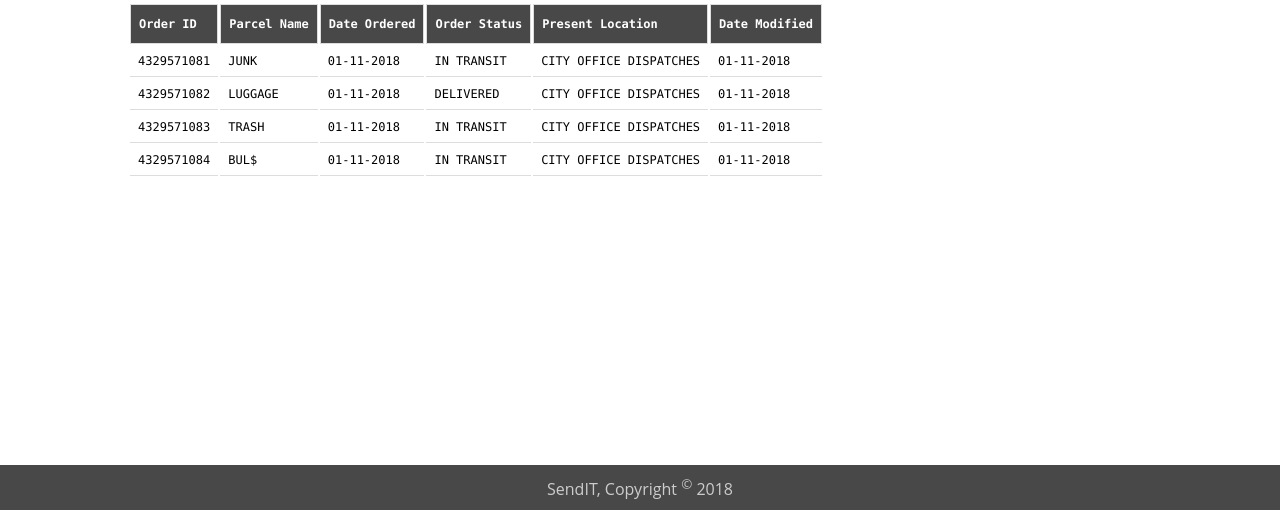
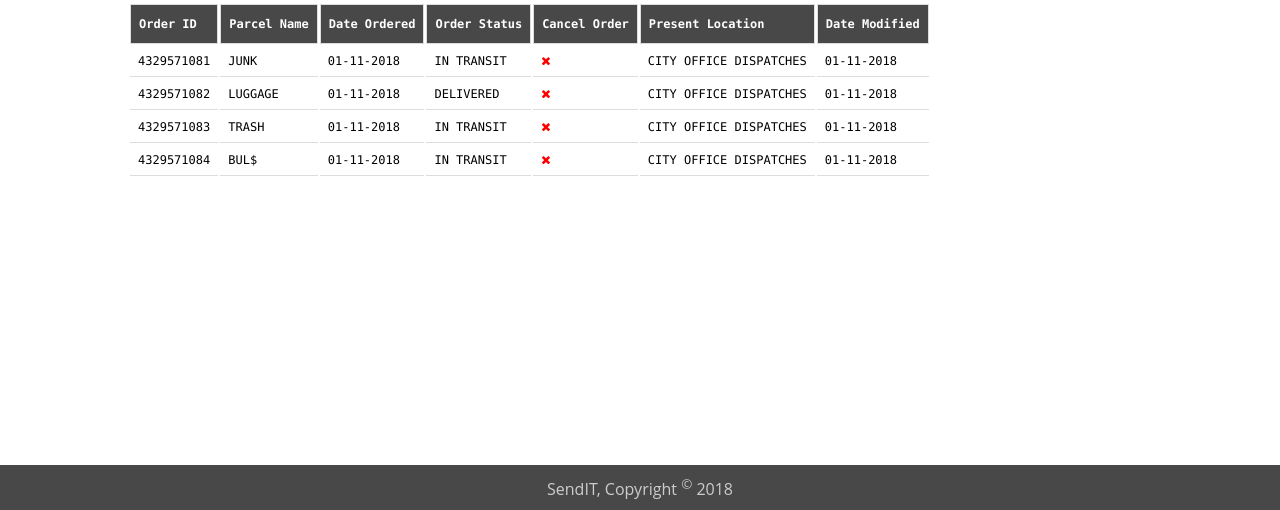
Before and after one commit to koitoror/SendIT, a plain HTML site: page UI/profile.html in a window 1280 px wide. Shown: the part 290-800 px from the top of the page. Drawn offline with Linux system fonts and the light colour scheme.

Commit message:
[Feature #161585394] Add cancel-order to user profile

```diff
--- a/UI/profile.html
+++ b/UI/profile.html
@@ -60,6 +60,7 @@
                             <th>Parcel Name</th>
                             <th>Date Ordered</th>
                             <th>Order Status</th>
+                            <th>Cancel Order</th>
                             <th>Present Location</th>
                             <th>Date Modified</th>
 
@@ -70,6 +71,7 @@
                             <td>JUNK</td>
                             <td>01-11-2018</td>
                             <td>IN TRANSIT</td>
+                            <td><a href="profile.html"><i class="fa fa-close"></i></a></td>
                             <td>CITY OFFICE DISPATCHES</td>
                             <td>01-11-2018</td>
 
@@ -81,6 +83,7 @@
                             <td>LUGGAGE</td>
                             <td>01-11-2018</td>
                             <td>DELIVERED</td>
+                            <td><a href=""><i class="fa fa-close"></i></a></td>
                             <td>CITY OFFICE DISPATCHES</td>
                             <td>01-11-2018</td>
 
@@ -92,6 +95,7 @@
                             <td>TRASH</td>
                             <td>01-11-2018</td>
                             <td>IN TRANSIT</td>
+                            <td><a href="profile.html"><i class="fa fa-close"></i></a></td>
                             <td>CITY OFFICE DISPATCHES</td>
                             <td>01-11-2018</td>
 
@@ -103,6 +107,7 @@
                             <td>BUL$</td>
                             <td>01-11-2018</td>
                             <td>IN TRANSIT</td>
+                            <td><a href="profile.html"><i class="fa fa-close"></i></a></td>
                             <td>CITY OFFICE DISPATCHES</td>
                             <td>01-11-2018</td>
 
```
